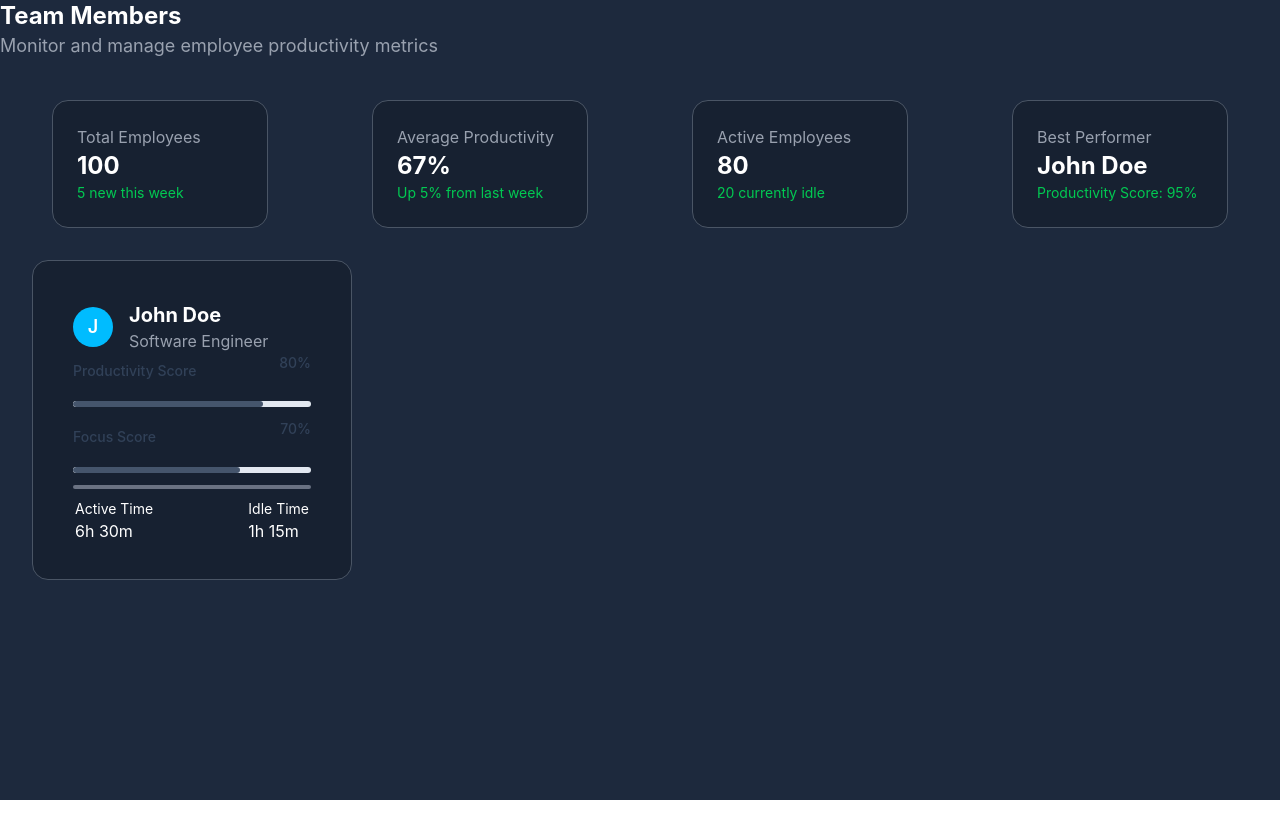
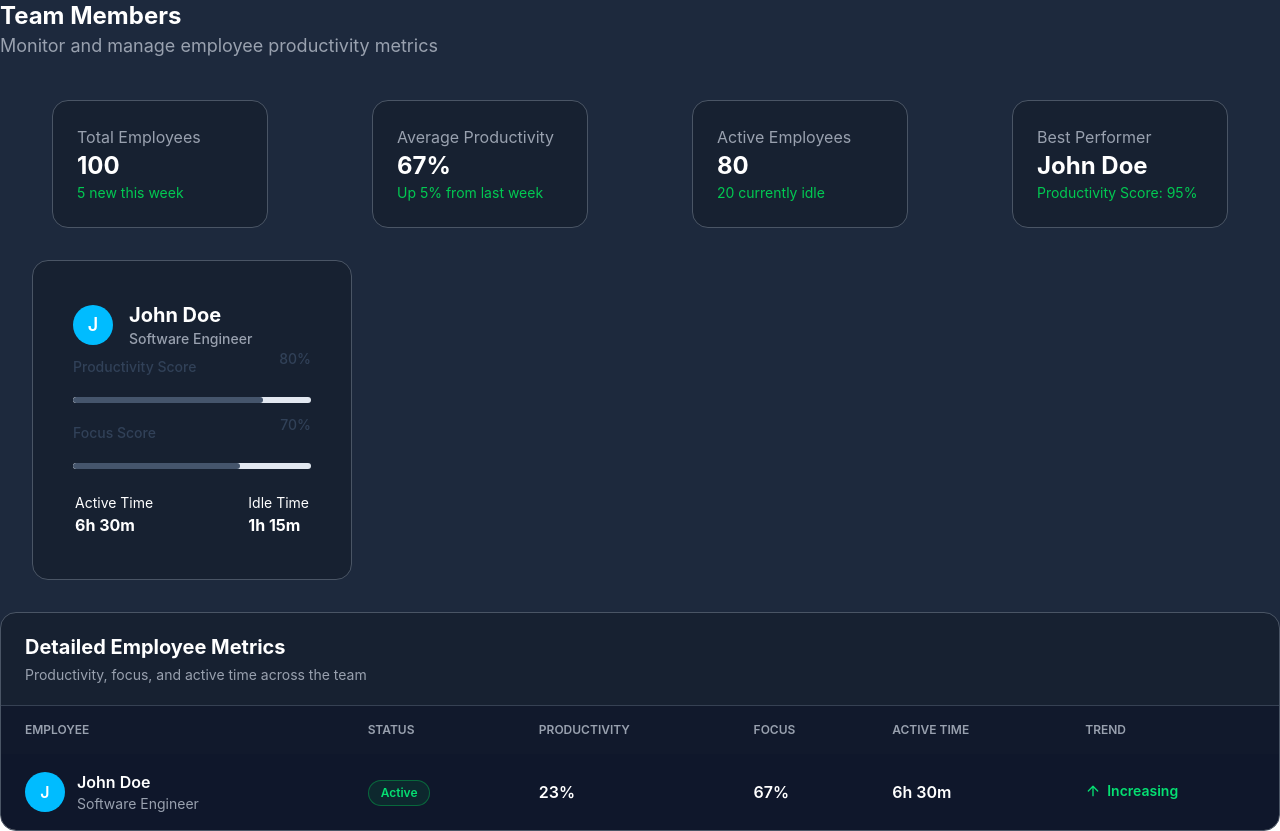
Before and after one commit to kalanaashen/ProdSight_UI, a React app in the folder frontend/: page /employee in a window 1280 px wide. Before the commit the page ends 800 px from the top, so only its background shows below. Built offline with nearby package versions, Linux system fonts and the light colour scheme; the HTML template or start-up script is replaced by a standard one.

Commit message:
create employee page

```diff
--- a/frontend/src/components/EmployeeComponents/EmployeeCard.jsx
+++ b/frontend/src/components/EmployeeComponents/EmployeeCard.jsx
@@ -17,23 +17,23 @@ export const EmployeeCard = ({
           </div>
           <div className="flex flex-col">
             <h1 className="font-bold text-xl text-white">{name}</h1>
-            <h1 className="text-gray-400">{role}</h1>
+            <h1 className="text-sm font-medium text-gray-400">{role}</h1>
           </div>
         </div>
 
-        <div className="flex flex-col ">
+        <div className="flex flex-col pb-0.5">
           <ProgessBar progress={pro_score} title={"Productivity Score"} />
           <ProgessBar progress={foc_score} title={"Focus Score"} />
         </div>
-        <div className=" h-0.5 p-0.5 rounded-full bg-gray-500 "></div>
+        <div className=" h-px  rounded-full bg-gray-500 "></div>
         <div className="flex flex-row justify-between pt-2">
           <div className="flex flex-col p-0.5">
             <h1 className="text-white text-sm">Active Time</h1>
-            <h1 className="text-bold text-white">{activetime}</h1>
+            <h1 className="font-bold text-white">{activetime}</h1>
           </div>
           <div className="flex flex-col p-0.5">
             <h1 className="text-white text-sm">Idle Time</h1>
-            <h1 className="text-bold text-white ">{idletime}</h1>
+            <h1 className="font-bold text-white ">{idletime}</h1>
           </div>
         </div>
       </div>
--- /dev/null
+++ b/frontend/src/components/EmployeeComponents/EmployeeTable.jsx
@@ -0,0 +1,165 @@
+import { ArrowDown, ArrowUp } from "lucide-react";
+
+export const EmployeeTable = ({
+  employees,
+  name,
+  role,
+  status,
+  proc_score,
+  foc_score,
+  activetime,
+  trend,
+}) => {
+  const employeeRows =
+    employees ||
+    [
+      {
+        name,
+        role,
+        status,
+        proc_score,
+        foc_score,
+        activetime,
+        trend,
+      },
+    ].filter((employee) => employee.name);
+
+  const getStatusClass = (employeeStatus = "") => {
+    const normalizedStatus = employeeStatus.toLowerCase();
+
+    if (normalizedStatus === "active") {
+      return "border-green-500/40 bg-green-500/10 text-green-400";
+    }
+
+    if (normalizedStatus === "idle") {
+      return "border-yellow-500/40 bg-yellow-500/10 text-yellow-400";
+    }
+
+    if (normalizedStatus === "offline") {
+      return "border-gray-500/40 bg-gray-500/10 text-gray-400";
+    }
+
+    return "border-sky-500/40 bg-sky-500/10 text-sky-400";
+  };
+
+  const renderScore = (score) => {
+    const numericScore = Number(score) || 0;
+    const clampedScore = Math.min(Math.max(numericScore, 0), 100);
+
+    return <span className="font-semibold text-white">{clampedScore}%</span>;
+  };
+
+  const renderTrend = (employeeTrend = "") => {
+    const normalizedTrend = employeeTrend.toLowerCase();
+
+    if (normalizedTrend === "increasing") {
+      return (
+        <span className="inline-flex items-center gap-1.5 font-semibold text-green-400">
+          <ArrowUp size={16} />
+          {employeeTrend}
+        </span>
+      );
+    }
+
+    if (normalizedTrend === "decreasing") {
+      return (
+        <span className="inline-flex items-center gap-1.5 font-semibold text-red-400">
+          <ArrowDown size={16} />
+          {employeeTrend}
+        </span>
+      );
+    }
+
+    return <span className="text-gray-300">{employeeTrend}</span>;
+  };
+
+  return (
+    <div className="w-full overflow-hidden rounded-2xl border border-gray-600 bg-black/20">
+      <div className="flex flex-col gap-1 border-b border-gray-700 px-6 py-5">
+        <h1 className="text-xl font-bold text-white">
+          Detailed Employee Metrics
+        </h1>
+        <p className="text-sm text-gray-400">
+          Productivity, focus, and active time across the team
+        </p>
+      </div>
+
+      <div className="overflow-x-auto">
+        <table className="w-full min-w-[760px] text-left">
+          <thead className="bg-slate-900/80 text-xs uppercase text-gray-400">
+            <tr>
+              <th className="px-6 py-4 font-semibold">Employee</th>
+              <th className="px-6 py-4 font-semibold">Status</th>
+              <th className="px-6 py-4 font-semibold">Productivity</th>
+              <th className="px-6 py-4 font-semibold">Focus</th>
+              <th className="px-6 py-4 font-semibold">Active Time</th>
+              <th className="px-6 py-4 font-semibold">Trend</th>
+            </tr>
+          </thead>
+
+          <tbody className="divide-y divide-gray-700">
+            {employeeRows.length > 0 ? (
+              employeeRows.map((employee, index) => (
+                <tr
+                  key={`${employee.name}-${index}`}
+                  className="bg-slate-900 transition-colors hover:bg-slate-950"
+                >
+                  <td className="px-6 py-4">
+                    <div className="flex items-center gap-3">
+                      <div className="flex h-10 w-10 shrink-0 items-center justify-center rounded-full bg-sky-400 font-semibold text-white">
+                        {employee.name?.[0]?.toUpperCase()}
+                      </div>
+                      <div>
+                        <p className="font-semibold text-white">
+                          {employee.name}
+                        </p>
+                        <p className="text-sm text-gray-400">
+                          {employee.role}
+                        </p>
+                      </div>
+                    </div>
+                  </td>
+
+                  <td className="px-6 py-4">
+                    <span
+                      className={`inline-flex rounded-full border px-3 py-1 text-xs font-semibold ${getStatusClass(
+                        employee.status
+                      )}`}
+                    >
+                      {employee.status}
+                    </span>
+                  </td>
+
+                  <td className="px-6 py-4">
+                    {renderScore(employee.proc_score)}
+                  </td>
+
+                  <td className="px-6 py-4">
+                    {renderScore(employee.foc_score)}
+                  </td>
+
+                  <td className="px-6 py-4 font-semibold text-white">
+                    {employee.activetime}
+                  </td>
+
+                  <td className="px-6 py-4 text-sm">
+                    {renderTrend(employee.trend)}
+                  </td>
+                </tr>
+              ))
+            ) : (
+              <tr>
+                <td
+                  className="px-6 py-10 text-center text-sm text-gray-400"
+                  colSpan="6"
+                >
+                  No employee metrics available.
+                </td>
+              </tr>
+            )}
+          </tbody>
+        </table>
+      </div>
+    </div>
+  );
+};
--- a/frontend/src/pages/ActivityPage.jsx
+++ b/frontend/src/pages/ActivityPage.jsx
@@ -7,6 +7,7 @@ import { ActiveWindow } from "../components/ActivityPage/ActiveWindow";
 import { ActiveTimeLine } from "../components/ActivityPage/ActiveTimeLine";
 import getTodayActivity from "../api/activityApi";
 import { set } from "zod";
+import { EmployeePage } from "./EmployeePage";
 
 const testActivityDate = "2026-05-23T20:29:29.687Z";
 
@@ -136,7 +137,6 @@ export const ActivityPage = () => {
           ))}
         </div>
 
-
         <div className="pt-2.5">
           <ActiveTimeLine activities={searchedActivities} />
         </div>
@@ -151,6 +151,8 @@ export const ActivityPage = () => {
               idletime={idleSeconds}
             />
           </div>
+
+
         </div>
       </div>
     </div>
--- a/frontend/src/pages/EmployeePage.jsx
+++ b/frontend/src/pages/EmployeePage.jsx
@@ -2,6 +2,7 @@ import React from "react";
 import { id } from "zod/locales";
 import { ActiveCard } from "../components/EmployeeComponents/ActiveCard";
 import { EmployeeCard } from "../components/EmployeeComponents/EmployeeCard";
+import { EmployeeTable } from "../components/EmployeeComponents/EmployeeTable";
 export const EmployeePage = () => {
   const data = [
     {
@@ -60,6 +61,18 @@ export const EmployeePage = () => {
           idletime="1h 15m"
         />
       </div>
+
+      <div>
+        <EmployeeTable
+          name={"John Doe"}
+          role="Software Engineer"
+          status="Active"
+          proc_score={"23"}
+          foc_score={"67"}
+          activetime={"6h 30m"}
+          trend="Increasing"
+        />
+      </div>
     </div>
   );
 };
```
